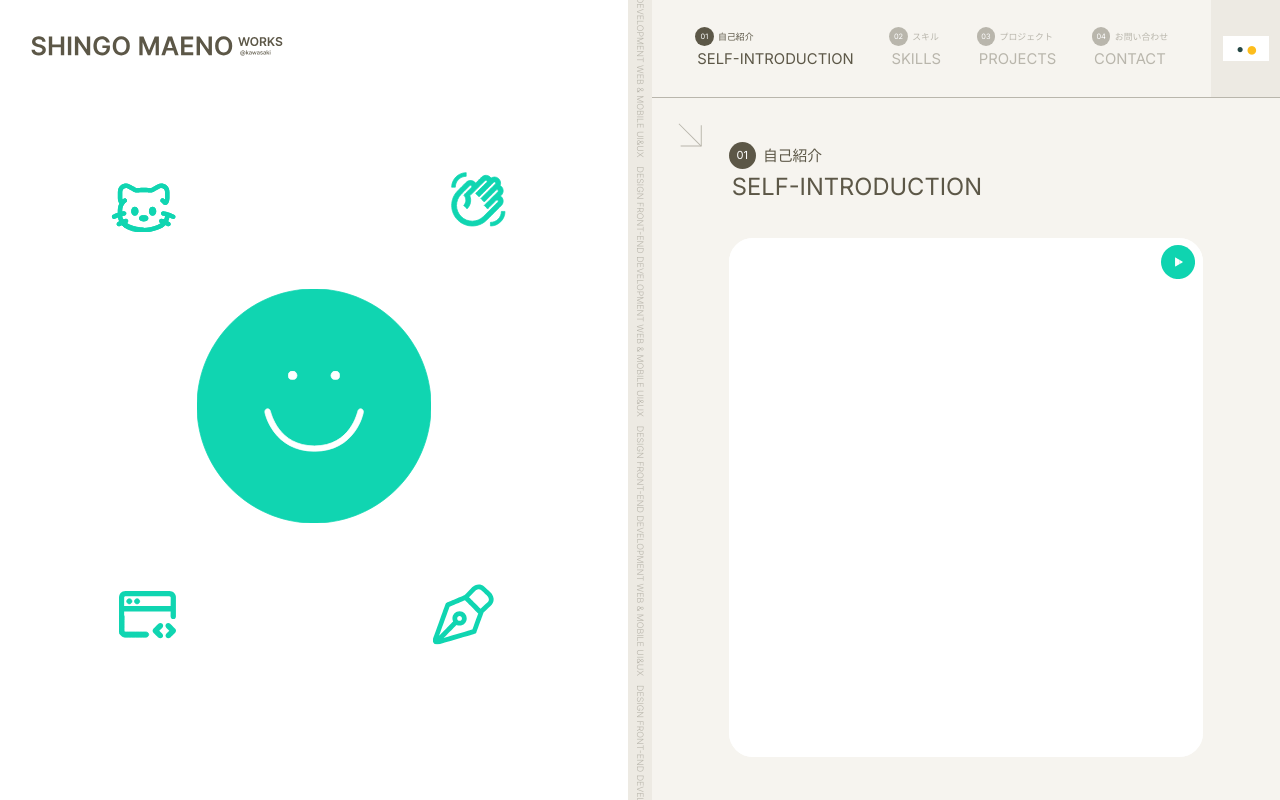
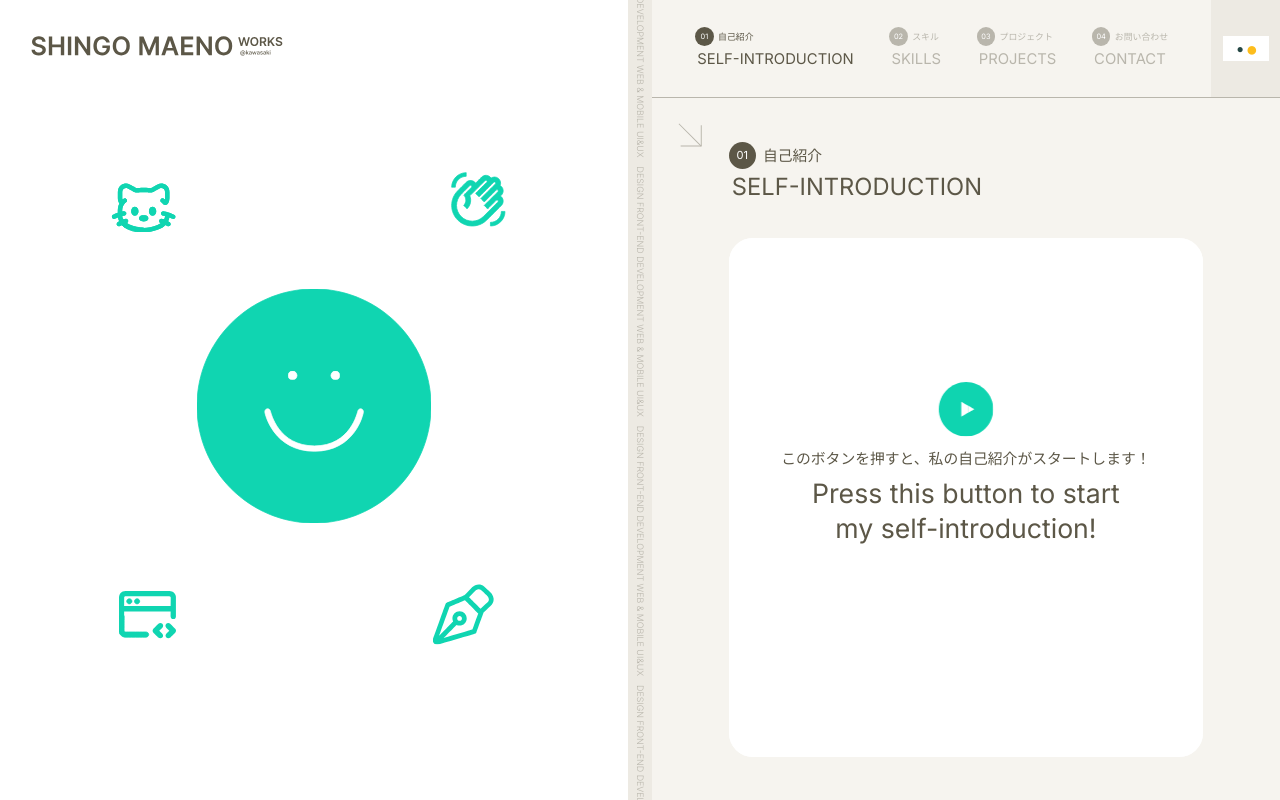
Before and after one commit to awakepanda/portfolio, a Next.js app: page / in a window 1280 px wide. Built offline with nearby package versions, Linux system fonts and the light colour scheme.

Commit message:
feat: Animation before button clicked

```diff
--- a/src/features/selfintroduction/components/SelfIntroductionAnimatedText.tsx
+++ b/src/features/selfintroduction/components/SelfIntroductionAnimatedText.tsx
@@ -7,7 +7,7 @@ import React, {
   useCallback,
   ReactNode,
 } from "react";
-import { motion } from "framer-motion";
+import { AnimatePresence, motion } from "framer-motion";
 import { useAnimationStore } from "@/store/animationStore";
 import SelfIntroductionTogglePlayButton from "./SelfIntroductionTogglePlayButton";
 
@@ -35,6 +35,7 @@ export default function SelfIntroductionAnimatedText({
 }: SelfIntroductionAnimatedTextProps) {
   const [visibleChars, setVisibleChars] = useState(0);
   const [showScrollbar, setShowScrollbar] = useState(false);
+  const [isFirstClick, setIsFirstClick] = useState(true);
   const animationRef = useRef<number | null>(null);
   const lastAnimationTimeRef = useRef<number>(0);
   const animatedWordsRef = useRef(new Map<string, number>());
@@ -46,8 +47,7 @@ export default function SelfIntroductionAnimatedText({
     stopAnimation,
     setCurrentSegment,
     setCurrentWord,
-    resetLottieAnimations,
-    triggerAnimation, // 新しく追加
+    triggerAnimation,
   } = useAnimationStore();
 
   useEffect(() => {
@@ -160,14 +160,13 @@ export default function SelfIntroductionAnimatedText({
         cancelAnimationFrame(animationRef.current);
       }
     };
-  }, [isAnimating, animate]); // animate関数をuseCallbackでメモ化することを確認してください
+  }, [isAnimating, animate]);
 
   const resetAnimation = useCallback(() => {
     setVisibleChars(0);
     setShowScrollbar(false);
     animatedWordsRef.current.clear();
-    resetLottieAnimations();
-  }, [resetLottieAnimations]);
+  }, []);
 
   const containerRef = useRef<HTMLDivElement>(null);
   const contentRef = useRef<HTMLParagraphElement>(null);
@@ -228,23 +227,27 @@ export default function SelfIntroductionAnimatedText({
     if (isAnimating) {
       stopAnimation();
       setCurrentSegment("end");
-      setCurrentWord(null); // この行を追加
+      setCurrentWord(null);
     } else {
       if (visibleChars === flattenedContentRef.current.length) {
         resetAnimation();
       }
       playAnimation();
       setCurrentSegment("start");
-      setCurrentWord(null); // この行を追加
+      setCurrentWord(null);
+    }
+    if (isFirstClick) {
+      setIsFirstClick(false);
     }
   }, [
     isAnimating,
     visibleChars,
+    isFirstClick,
     resetAnimation,
     stopAnimation,
     playAnimation,
     setCurrentSegment,
-    setCurrentWord, // この依存関係を追加
+    setCurrentWord,
   ]);
 
   return (
@@ -264,7 +267,43 @@ export default function SelfIntroductionAnimatedText({
           </p>
         </div>
       </div>
-      <SelfIntroductionTogglePlayButton onClick={handleAnimationToggle} />
+      <AnimatePresence>
+        {isFirstClick && (
+          <motion.p
+            className="absolute top-1/2 left-1/2 -translate-y-1/2 -translate-x-1/2 flex flex-col w-full text-center"
+            initial={{ opacity: 1 }}
+            exit={{ opacity: 0 }}
+            transition={{ duration: 0.5 }}
+          >
+            <span className="font-notosansjp text-pc-[20] mb-pc-[8]">
+              このボタンを押すと、私の自己紹介がスタートします！
+            </span>
+            <em className="text-pc-[36] leading-pc-[48]">
+              Press this button to start
+              <br />
+              my self-introduction!
+            </em>
+          </motion.p>
+        )}
+      </AnimatePresence>
+      <motion.div
+        initial={{ top: "30%", right: "50%", x: "50%", scale: 1.6 }}
+        animate={{
+          top: isFirstClick ? "30%" : "2%",
+          right: isFirstClick ? "50%" : "2%",
+          x: isFirstClick ? "50%" : "0%",
+          scale: isFirstClick ? 1.6 : 1,
+        }}
+        transition={{
+          type: "spring",
+          stiffness: 100,
+          damping: 20,
+          mass: 2,
+        }}
+        className="absolute z-50"
+      >
+        <SelfIntroductionTogglePlayButton onClick={handleAnimationToggle} />
+      </motion.div>
     </>
   );
 }
--- a/src/features/selfintroduction/components/SelfIntroductionTogglePlayButton.tsx
+++ b/src/features/selfintroduction/components/SelfIntroductionTogglePlayButton.tsx
@@ -12,17 +12,11 @@ export default function SelfIntroductionTogglePlayButton({
 }: SelfIntroductionTogglePlayButtonProps) {
   const lottieRef = useRef<LottieRefCurrentProps>(null);
   const [isInitialized, setIsInitialized] = useState(false);
-  const {
-    isAnimating,
-    playAnimation,
-    stopAnimation,
-    setCurrentSegment,
-    playLottieAnimation,
-  } = useAnimationStore();
+  const { isAnimating, playAnimation, stopAnimation, setCurrentSegment } =
+    useAnimationStore();
 
   useEffect(() => {
     if (lottieRef.current && !isInitialized) {
-      // 初期状態を設定
       lottieRef.current.goToAndStop(isAnimating ? 0 : 80, true);
       setIsInitialized(true);
     }
@@ -31,25 +25,21 @@ export default function SelfIntroductionTogglePlayButton({
   const handleClick = () => {
     if (lottieRef.current) {
       if (isAnimating) {
-        // 停止アニメーションを再生 (40-80フレーム)
         lottieRef.current.playSegments([40, 80], true);
         stopAnimation();
         setCurrentSegment("end");
-        playLottieAnimation("lipSync");
       } else {
-        // 再生アニメーションを再生 (0-40フレーム)
         lottieRef.current.playSegments([0, 40], true);
         playAnimation();
         setCurrentSegment("start");
-        playLottieAnimation("lipSync");
       }
     }
-    onClick(); // AnimatedTextから渡された関数を呼び出す
+    onClick();
   };
 
   return (
     <button
-      className="absolute z-50 w-sp-[34] t-sp-[12] r-sp-[12] md:w-tablet-[42] md:t-tablet-[16] md:r-tablet-[16] lg:w-pc-[46] lg:t-pc-[10] lg:r-pc-[10]"
+      className="w-sp-[34] md:w-tablet-[42] lg:w-pc-[46]"
       onClick={handleClick}
     >
       <Lottie
--- a/src/store/animationStore.ts
+++ b/src/store/animationStore.ts
@@ -11,9 +11,7 @@ interface AnimationStore {
   stopAnimation: () => void;
   setCurrentSegment: (segment: AnimationSegment) => void;
   setCurrentWord: (word: string | null) => void;
-  playLottieAnimation: (animationType: string) => void;
-  resetLottieAnimations: () => void;
-  triggerAnimation: (animationType: string) => void; // 追加
+  triggerAnimation: (animationType: string) => void;
 }
 
 export const useAnimationStore = create<AnimationStore>((set) => ({
@@ -25,15 +23,9 @@ export const useAnimationStore = create<AnimationStore>((set) => ({
   stopAnimation: () => set({ isAnimating: false }),
   setCurrentSegment: (segment) => set({ currentSegment: segment }),
   setCurrentWord: (word) => set({ currentWord: word }),
-  playLottieAnimation: (animationType) => {
-    console.log(`Playing Lottie animation: ${animationType}`);
-  },
-  resetLottieAnimations: () => {
-    console.log("Resetting Lottie animations");
-  },
   triggerAnimation: (animationType) =>
     set((state) => ({
       currentWord: animationType,
       animationTrigger: state.animationTrigger + 1,
-    })), // 追加
+    })),
 }));
```
Also changed, not shown: 1 other file (tests, documents, lock files or other folders).
